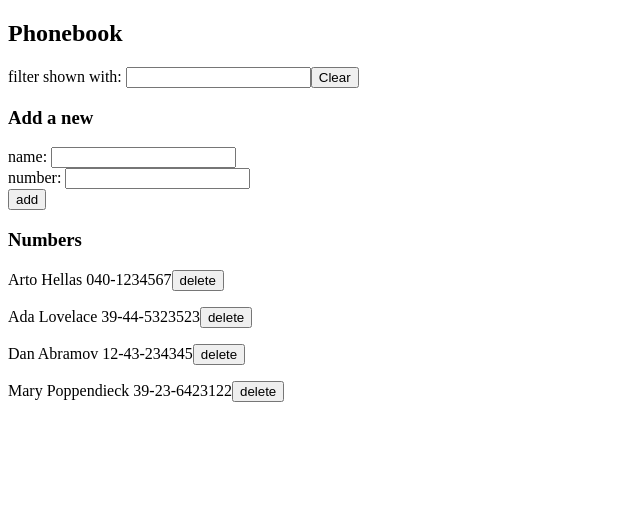
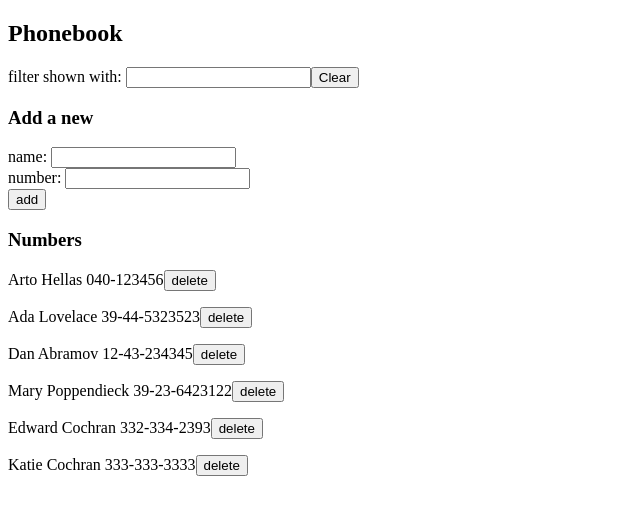
Before and after one commit to Wattsun64/fullstack, a React (Vite) app in the folder part2/phonebook/: page / in a window 1280 px wide. Shown: the top 514 px of the page, without its empty margins (0-640 px from the left). Built offline with nearby package versions, Linux system fonts and the light colour scheme; data requests are answered from the project's data file.

Commit message:
Overhaul in code. Added new persons crud component

```diff
--- a/part2/phonebook/src/App.jsx
+++ b/part2/phonebook/src/App.jsx
@@ -1,4 +1,5 @@
-import { useState } from 'react'
+import { useState, useEffect } from 'react'
+import pService from './services/persons'
 
 import Phonebook from './components/Phonebook'
 import Search from './components/Search'
@@ -6,15 +7,19 @@ import Form from './components/PersonForm'
 import Button from './components/Button'
 
 const App = () => {
-  const [persons, setPersons] = useState([
-    { name: 'Arto Hellas', number: '040-1234567' },
-    { name: 'Ada Lovelace', number: '39-44-5323523', id: 2 },
-    { name: 'Dan Abramov', number: '12-43-234345', id: 3 },
-    { name: 'Mary Poppendieck', number: '39-23-6423122', id: 4 }
-  ])
+  const [persons, setPersons] = useState([])
   const [newPhoneNumber, setNewPhoneNumber] = useState('')
   const [newName, setNewName] = useState('')
   const [search, setSearch] = useState('')
+
+  const dataHook = () => {
+    pService.getAllPersons()
+      .then(persons => {
+        setPersons(persons)
+      })
+  }
+
+  useEffect(dataHook, [])
 
   const handleNewPersonInput = (evt) => {
     setNewName(evt.target.value)
@@ -43,11 +48,35 @@ const App = () => {
 
   const handlePersonSubmit = (evt) => {
     evt.preventDefault();
-    if (!nameExistsOrNot(newName))
-      setPersons(persons.concat({name: newName, number: newPhoneNumber}))
-    else
-      window.alert(`${newName} is already added to phonebook`)
+    const personExists = nameExistsOrNot(newName)
+    if (!personExists) {
+      const nPerson = {
+        name: newName, number: newPhoneNumber
+      }
+      pService.createPerson(nPerson)
+        .then(cPerson => {
+          setPersons(persons.concat(cPerson));
+        })
+
+    }
+    else {
+      const update = window.confirm(`${newName} is already added to phonebook, replace the old number with the new one?`)
+      if (update) {
+        const person = persons.find(person => person.name === newName)
+        const pData = {...person, name: newName, number: newPhoneNumber}
+        pService.updatePerson(person.id, pData)
+          .then(uPerson => setPersons(persons.map(person => person.id !== uPerson.id ? person : uPerson)))
+      }
+    }
     reset()
+  }
+
+  const handlePersonDelete = person => {
+    if (window.confirm(`Delete ${person.name}`))
+      pService.deletePerson(person.id)
+        .then(dPerson => {
+          setPersons(persons.filter(person => person.id !== dPerson.id))
+        })
   }
 
   const filteredPersons = persons.filter(person => person.name.toLocaleLowerCase().includes(search.toLocaleLowerCase()))
@@ -63,7 +92,7 @@ const App = () => {
         number={newPhoneNumber} numberHandler={handleNewPhoneNumberInput}
         submitHandler={handlePersonSubmit} />
       <h3>Numbers</h3>
-      <Phonebook people={filteredPersons} />
+      <Phonebook people={filteredPersons} deleteHandler={handlePersonDelete} />
     </div>
   )
 }
```
